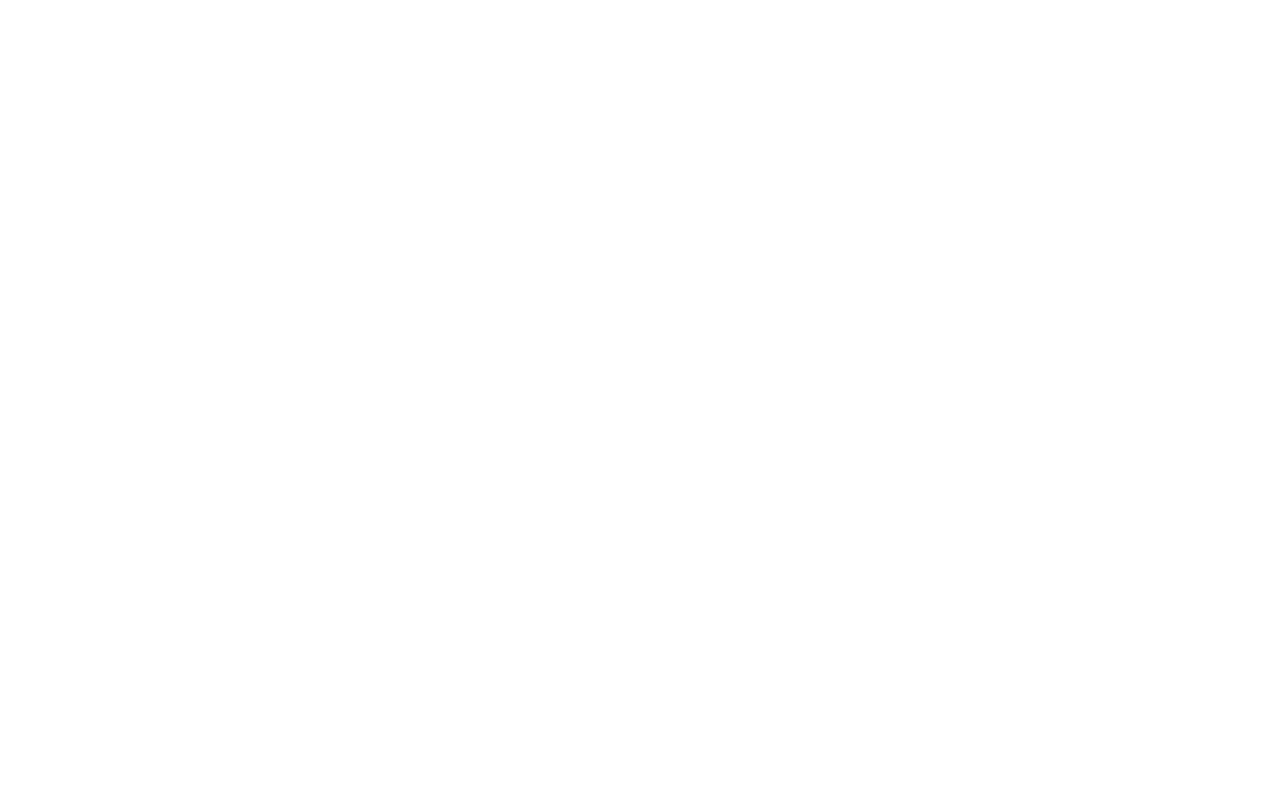
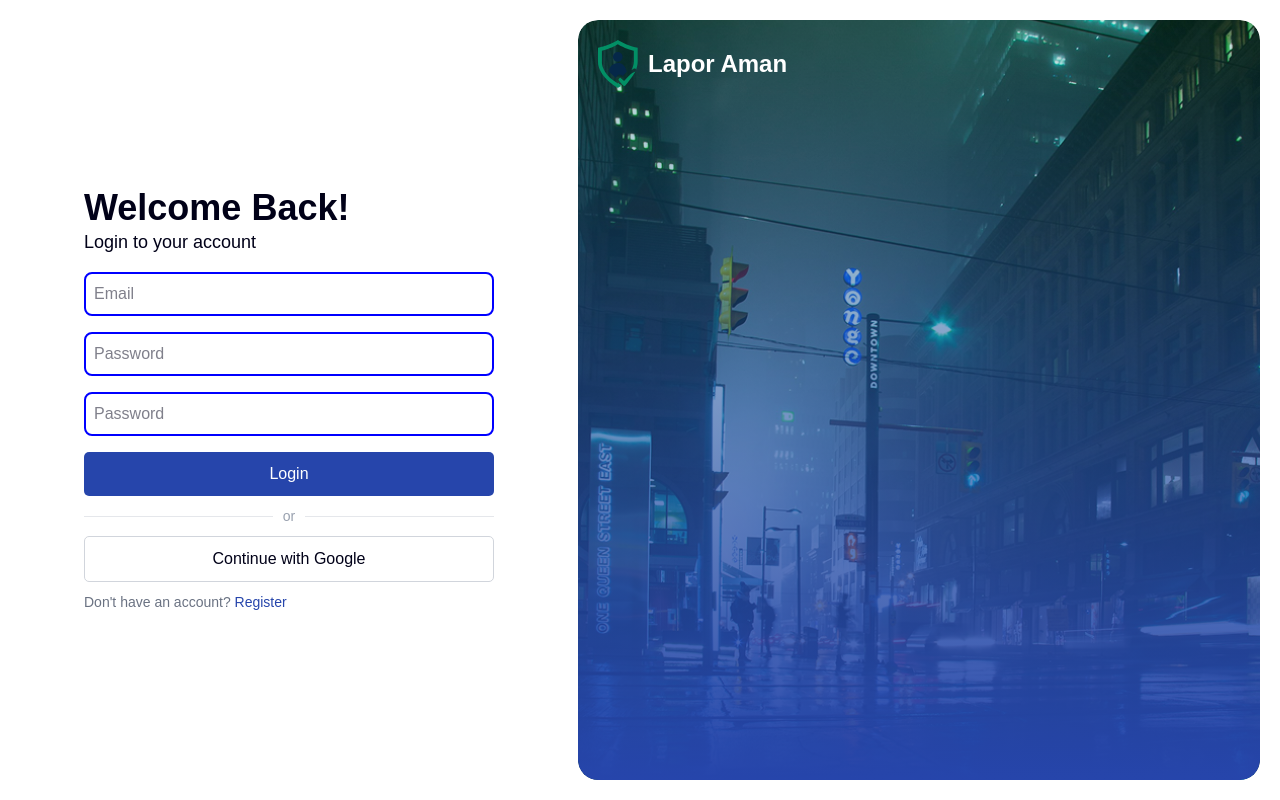
Before and after one commit to RisyadAthaya/laporaman, a React (Vite) app: page /register in a window 1280 px wide. Before the commit this address had no page. Built offline with nearby package versions, Linux system fonts and the light colour scheme.

Commit message:
feat: add register page

```diff
--- a/src/main.jsx
+++ b/src/main.jsx
@@ -4,6 +4,8 @@
 import LandingPage from './pages/LandingPage.jsx'
 import FullscreenMapPage from "./pages/FullscreenMapPage.jsx";
 import './styles/globals.css'
+import LoginPage from "./pages/LoginPage.jsx";
+import RegisterPage from "./pages/RegisterPage.jsx";
 
 createRoot(document.getElementById('root')).render(
   <StrictMode>
@@ -11,6 +13,8 @@
       <Routes>
         <Route path="/" element={<LandingPage />} />
         <Route path="/maps" element={<FullscreenMapPage />} />
+        <Route path="/login" element={<LoginPage />} />
+        <Route path="/register" element={<RegisterPage />} />
       </Routes>
     </BrowserRouter>
   </StrictMode>
--- /dev/null
+++ b/src/pages/RegisterPage.jsx
@@ -0,0 +1,103 @@
+import { Link } from "react-router-dom";
+import hero from "../assets/hero.png";
+import logo from "../assets/logo.svg";
+
+function RegisterPage() {
+  return (
+    <>
+      <main className="flex h-screen w-screen flex-row items-stretch p-5 gap-5">
+
+        <form className="flex flex-col justify-center items-start flex-1 px-16 py-5">
+          <h1 className="text-4xl font-bold m-0">Welcome Back!</h1>
+          <h2 className="text-lg font-light mb-4">Login to your account</h2>
+
+          <div className="form">
+            <input
+              type="email"
+              id="email"
+              name="email"
+              required
+              placeholder="Email"
+            />
+          </div>
+
+          <div className="form">
+            <input
+              type="password"
+              id="password"
+              name="password"
+              required
+              placeholder="Password"
+            />
+          </div>
+
+          <div className="form">
+            <input
+              type="password"
+              id="password"
+              name="password"
+              required
+              placeholder="Password"
+            />
+          </div>
+
+          <button
+            type="submit"
+            className="bg-brand text-white border-none block rounded-[5px] p-2.5 text-base cursor-pointer w-full disabled:opacity-60 disabled:cursor-not-allowed"
+          >
+            Login
+          </button>
+
+          <div className="flex items-center gap-2.5 w-full my-2.5 text-sm text-gray-400">
+            <span className="flex-1 h-px bg-gray-200" />
+            or
+            <span className="flex-1 h-px bg-gray-200" />
+          </div>
+
+          <button
+            type="button"
+            className="flex items-center justify-center gap-2.5 w-full border border-gray-300 rounded-[5px] p-2.5 text-base cursor-pointer bg-white"
+          >
+            Continue with Google
+          </button>
+
+          <div className="flex mt-2.5 text-sm text-gray-500">
+            <p>
+              {" "}
+              Don't have an account?{" "}
+              <Link to="/register" className="text-brand hover:underline">
+                {" "}
+                Register
+              </Link>
+            </p>
+          </div>
+        </form>
+
+        <div className="relative min-w-[55%] rounded-[20px] overflow-hidden">
+          <img
+            src={hero}
+            alt="JalanAman"
+            className="w-full h-full rounded-[20px] object-cover object-center block"
+          />
+          <div
+            className="flex flex-row items-start absolute top-0 left-0 w-full h-full p-5
+        bg-linear-to-t from-brand to-transparent rounded-[20px] gap-2.5"
+          >
+            <div className="flex items-center gap-2.5">
+              <img
+                src={logo}
+                alt="JalanAman"
+                className="object-cover object-center block w-10 h-auto"
+              />
+              <Link to="/" className="text-white text-2xl font-bold m-0">
+                Lapor Aman
+              </Link>
+            </div>
+          </div>
+        </div>
+      </main>
+    </>
+  );
+}
+
+export default RegisterPage;
```
